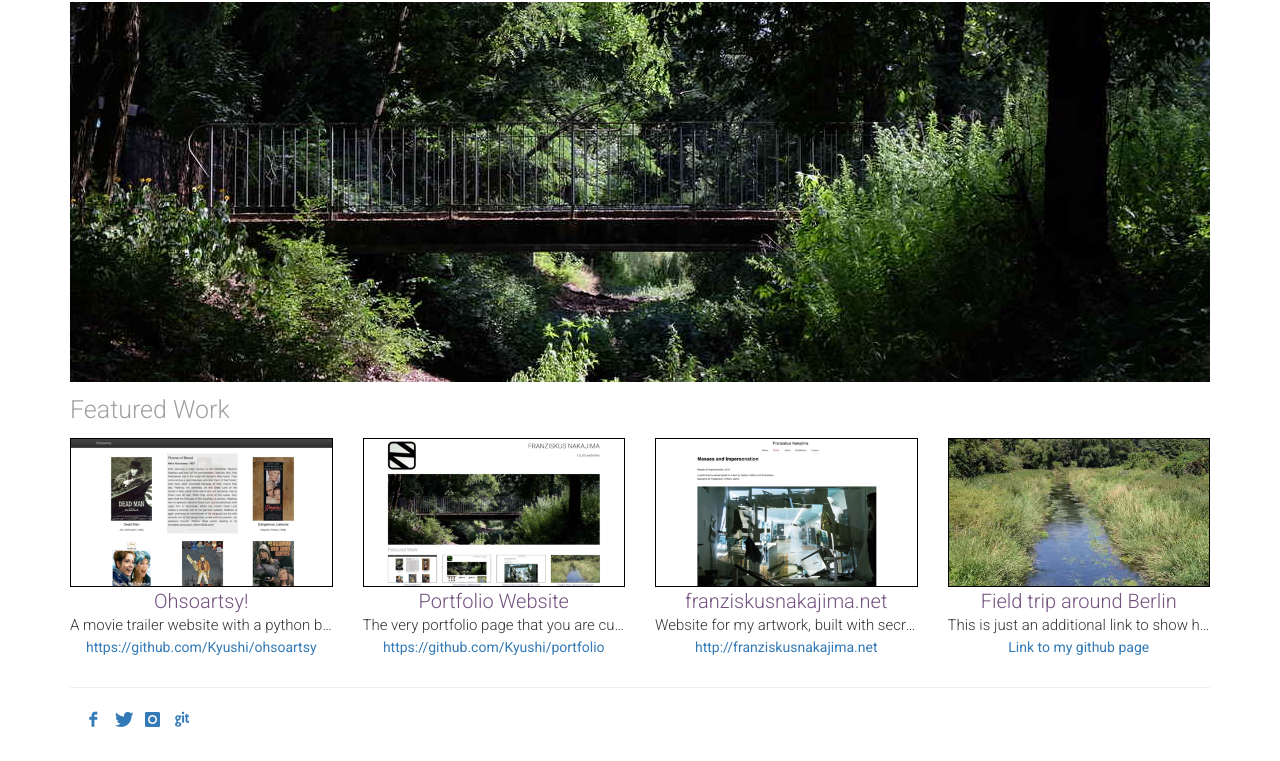
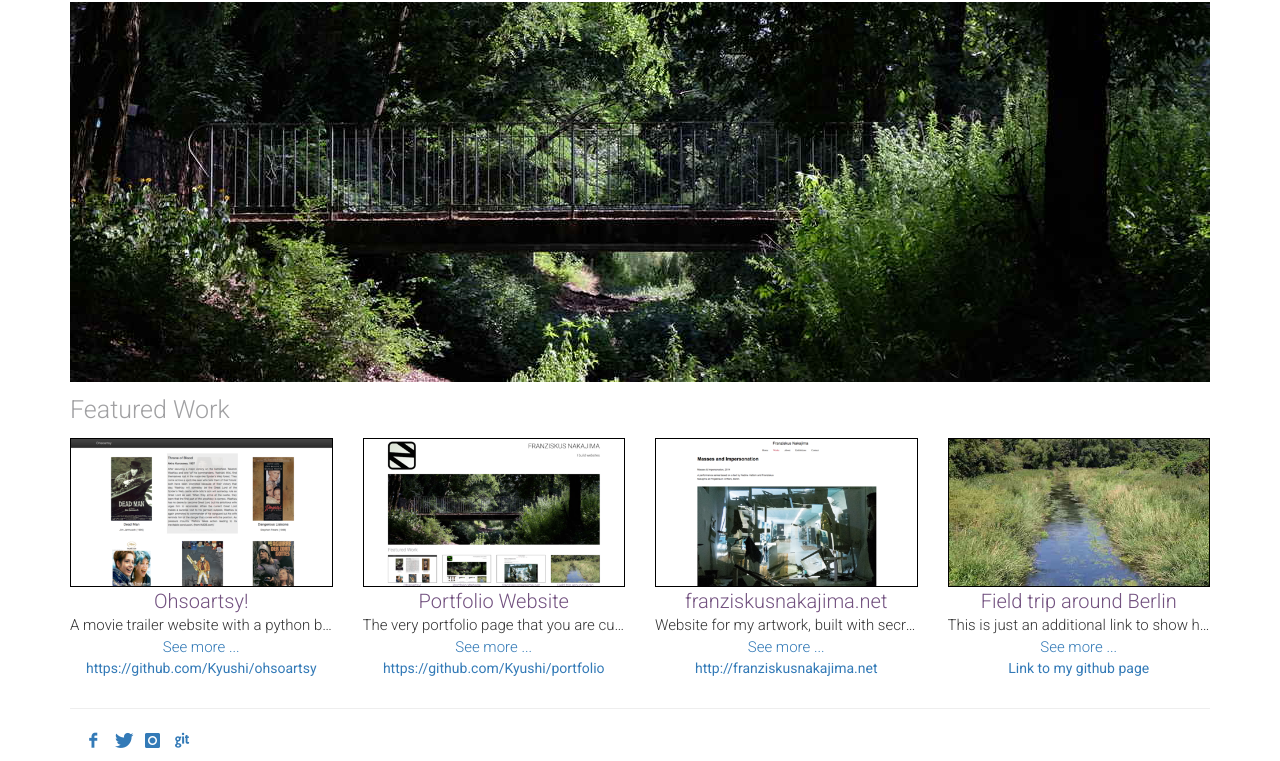
Before and after one commit to Kyushi/lookatthat, a website: page index.html in a window 1280 px wide. Shown: the part 195-956 px from the top of the page. Before the commit the page ends 935 px from the top, so only its background shows below. Drawn offline with nearby package versions, Linux system fonts and the light colour scheme.

Commit message:
add 'See more...' under showcase items

```diff
--- a/index.html
+++ b/index.html
@@ -78,6 +78,9 @@
             <p class="item-description">
               A movie trailer website with a python backend that I built for Udacity's Full Stack Web Developer Nanodegree in July 2016.
             </p>
+            <p class="modal-link">
+              <a href="#ohsoartsy-modal" data-toggle="modal">See more ...</a>
+            </p>
             <a href="https://github.com/Kyushi/ohsoartsy" target="_blank">https://github.com/Kyushi/ohsoartsy</a>
           </div>
 
@@ -93,6 +96,9 @@
             <p class="item-description">
               The very portfolio page that you are currently looking at.
             </p>
+            <p class="modal-link">
+              <a href="#portfolio-modal" data-toggle="modal">See more ...</a>
+            </p>
             <a href="https://github.com/Kyushi/portfolio" target="_blank">https://github.com/Kyushi/portfolio</a>
           </div>
 
@@ -107,6 +113,9 @@
             <p class="item-description">
               Website for my artwork, built with secretary. I used and tweaked a design template with this open source artist cms.
             </p>
+            <p class="modal-link">
+              <a href="#franziskusnakajima-modal" data-toggle="modal">See more ...</a>
+            </p>
             <a href="http://franziskusnakajima.net/" target="_blank">http://franziskusnakajima.net</a>
           </div>
 
@@ -120,6 +129,9 @@
             <h3>Field trip around Berlin</h3>
             <p class="item-description">
               This is just an additional link to show how the design of this portfolio handles four links on extra wide screens as well as a second row of showcase items on standard (960px) desktop size screens.
+            </p>
+            <p class="modal-link">
+              <a href="#stream-modal" data-toggle="modal">See more ...</a>
             </p>
             <a href="https://github.com/Kyushi" target="_blank">
               Link to my github page
```
